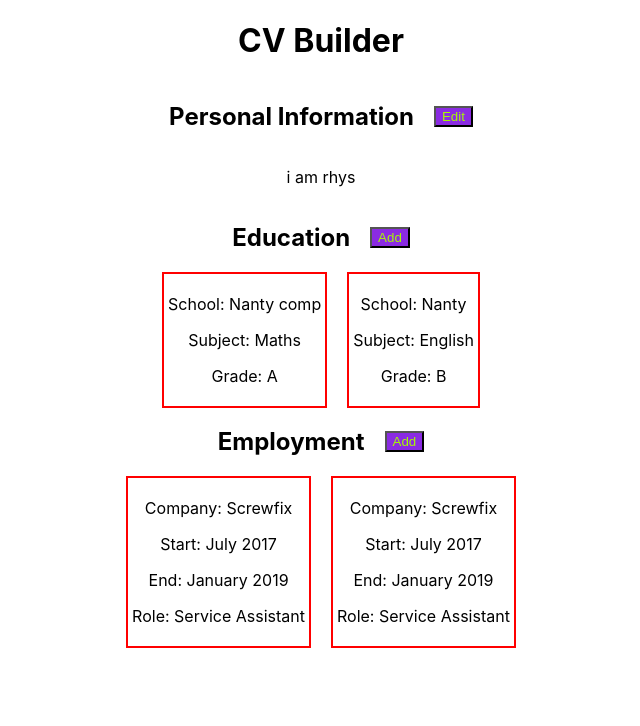
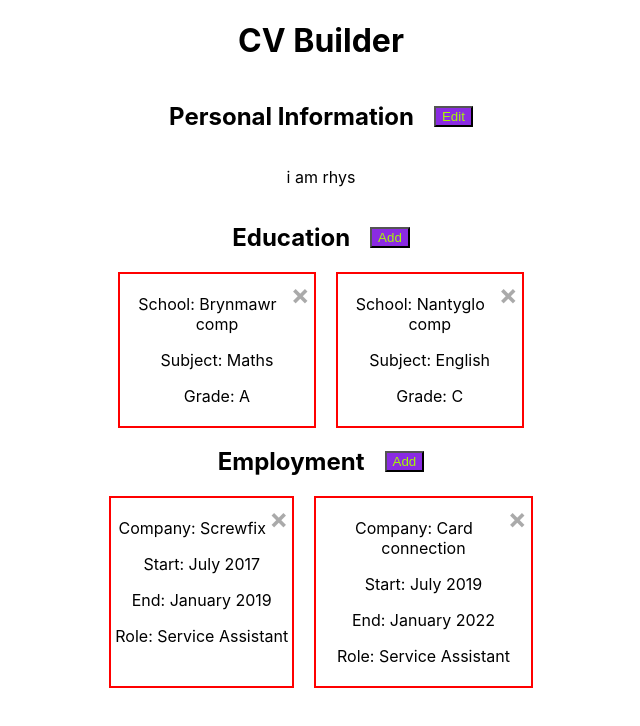
Before and after one commit to rlw92/cv-project, a React (Create React App) app in the folder cv-project/: page / in a window 1280 px wide. Shown: the top 726 px of the page, without its empty margins (319-959 px from the left). Built offline with nearby package versions, Linux system fonts and the light colour scheme.

Commit message:
Added a functioning delete button to each bit of educational and employment informaiton, next task will be to build up the personal info section and then to start working on a loaded example of a CV.

```diff
--- a/cv-project/package.json
+++ b/cv-project/package.json
@@ -9,6 +9,8 @@
     "react": "^18.2.0",
     "react-dom": "^18.2.0",
     "react-scripts": "5.0.1",
+    "uniqid": "^5.4.0",
+    "uniquid": "^1.1.4",
     "web-vitals": "^2.1.4"
   },
   "scripts": {
--- a/cv-project/src/components/Education.js
+++ b/cv-project/src/components/Education.js
@@ -1,4 +1,5 @@
-import React, { Component } from 'react'
+import React, { Component } from 'react';
+import uniqid from "uniqid";
 
 export class Education extends Component {
     constructor(props) {
@@ -10,15 +11,15 @@ export class Education extends Component {
         Subject:"",
         grade:"",
         list: [
-          {
-            school: "Nanty comp",
+          {id:uniqid(),
+            school: "Brynmawr comp",
             subject: "Maths",
             grade:"A"
           },
-          {
-            school: "Nanty",
+          {id:uniqid(),
+            school: "Nantyglo comp",
             subject:"English",
-            grade:"B"
+            grade:"C"
           }
 
         ]
@@ -31,6 +32,7 @@ export class Education extends Component {
          this.addGrade = this.addGrade.bind(this)
          this.addSchool = this.addSchool.bind(this)
          this.addSubject = this.addSubject.bind(this)
+         this.rmvInfo = this.rmvInfo.bind(this)
 
 
    }
@@ -47,6 +49,10 @@ export class Education extends Component {
          }
 
 
+             rmvInfo(v){
+               const newList = this.state.list.filter(edu=>edu.id !== v)
+           this.setState({list:newList})
+         }
 
              addSchool(e){
              this.setState({School:e.target.value})
@@ -66,6 +72,7 @@ export class Education extends Component {
         e.preventDefault();
         this.setState({
           list: this.state.list.concat({
+            id: uniqid(),
             school: this.state.School,
             subject: this.state.Subject,
             grade: this.state.grade
@@ -120,7 +127,8 @@ export class Education extends Component {
         </div>
 
         <div className="emplymnt">{this.state.list.map(edu=>{
-          return(<div>
+          return(<div key={edu.id}>
+            <span className="close" onClick={() => this.rmvInfo(edu.id)}>&times;</span>
             <p> School: {edu.school}</p>
             <p>  Subject: {edu.subject}</p>
             <p> Grade: {edu.grade}</p>
--- a/cv-project/src/components/Employment.js
+++ b/cv-project/src/components/Employment.js
@@ -1,5 +1,5 @@
 import React, { Component } from 'react'
-
+import uniqid from 'uniqid'
 
 export class Employment extends Component {
 constructor(props) {
@@ -12,14 +12,16 @@ constructor(props) {
      endDte:"",
      position:"",
      list: [
-      {company:"Screwfix",
+      {id:uniqid(),
+        company:"Screwfix",
        start:"July 2017",
        end:"January 2019",
        position: "Service Assistant"
       },
-      {company:"Screwfix",
-       start:"July 2017",
-       end:"January 2019",
+      {id:uniqid(),
+        company:"Card connection",
+       start:"July 2019",
+       end:"January 2022",
        position: "Service Assistant"
       }
      ]
@@ -32,7 +34,7 @@ constructor(props) {
       this.addEnd = this.addEnd.bind(this)
       this.addComp = this.addComp.bind(this)
       this.addPos = this.addPos.bind(this)
-
+      this.rmvInfo = this.rmvInfo.bind(this)
 }
       showModal (){
         this.setState({
@@ -45,6 +47,11 @@ constructor(props) {
           shwMdl:false
         })
       }
+
+      rmvInfo(v){
+        const newList = this.state.list.filter(edu=>edu.id !== v)
+    this.setState({list:newList})
+  }
 
       addStrt(e){
       this.setState({strtDte:e.target.value})
@@ -66,6 +73,7 @@ constructor(props) {
           e.preventDefault();
           this.setState({
             list: this.state.list.concat({
+              id:uniqid(),
               company: this.state.Company,
               start: this.state.strtDte,
               end: this.state.endDte,
@@ -130,7 +138,8 @@ constructor(props) {
         </div>
         <div className="emplymnt">{this.state.list.map(empl=>{
           return(
-            <div>
+            <div key={empl.id}>
+            <span className="close" onClick={() => this.rmvInfo(empl.id)}>&times;</span>
               <p>Company: {empl.company}</p>
               <p>Start: {empl.start}</p>
               <p>End: {empl.end}</p>
```
Also changed, not shown: 1 other file (tests, documents, lock files or other folders).
